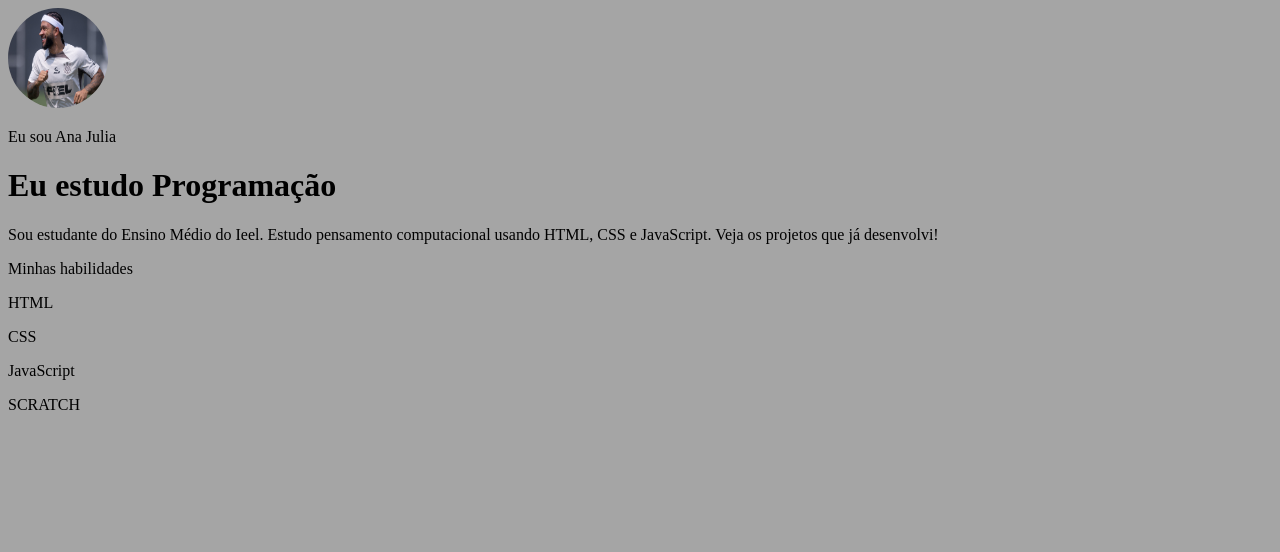
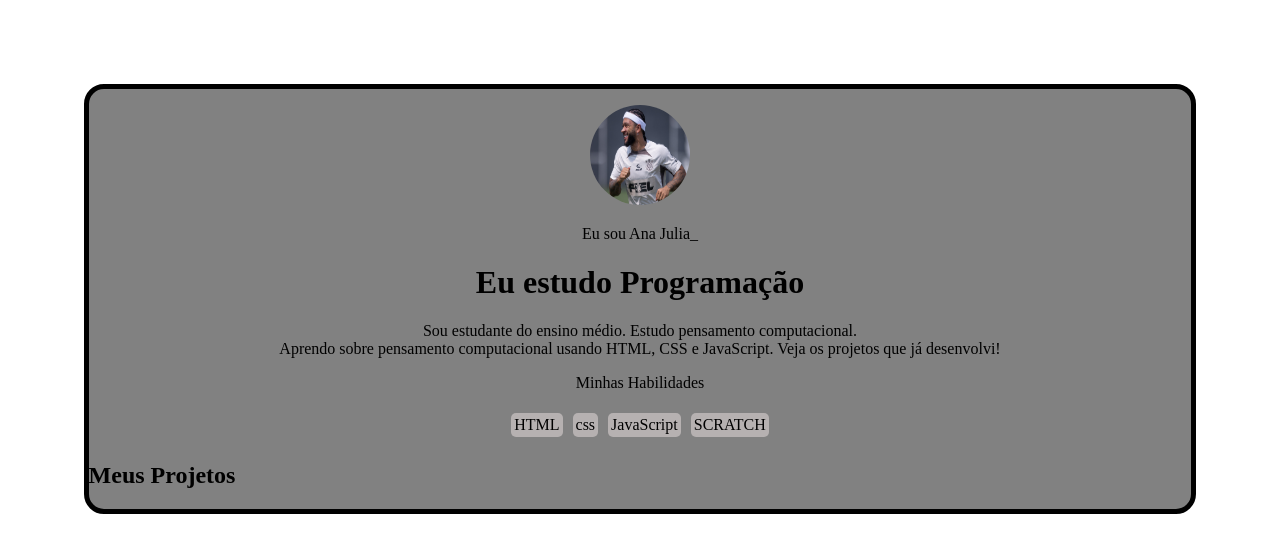
Before and after one commit to anagiorgetti/Portfolio-Ana-Julia-05, a plain HTML site: page Portfolio-Ana-Julia-05-main/Portfólio- Ana Julia- 05/index.html in a window 1280 px wide. Drawn offline with Linux system fonts and the light colour scheme.

Commit message:
Add files via upload

```diff
--- a/Portfolio-Ana-Julia-05-main/Portfólio- Ana Julia- 05/index.html
+++ b/Portfolio-Ana-Julia-05-main/Portfólio- Ana Julia- 05/index.html
@@ -4,25 +4,24 @@
 <head>
     <meta charset="UTF-8">
     <meta name="viewport" content="width=device-width, initial-scale=1.0">
-    <title>Portfólio de Ana Julia Giorgetti</title>
+    <title>Portfólio Ana Julia Giorgetti</title>
     <link rel="stylesheet" href="style.css">
 </head>
 
-
 <body>
     <img src="img/perfil.jpg" alt="">
-    <p class="perfil">Eu sou Ana Julia</p>
+    <p class="perfil">Eu sou Ana Julia_</p>
     <h1>Eu estudo Programação</h1>
-    <p class="desc">Sou estudante do Ensino Médio do Ieel. Estudo pensamento computacional usando HTML, CSS e
-        JavaScript. Veja os projetos que já desenvolvi!
-    </p>
-    <p class="desc">Minhas habilidades</p>
+    <p class="desc">Sou estudante do ensino médio. Estudo pensamento computacional.
+        <br> Aprendo sobre pensamento computacional usando HTML, CSS e JavaScript. Veja os projetos que já desenvolvi!</p>
+    <p class="desc">Minhas Habilidades</p>
     <div>
-        <p class="habilidades">HTML</p>
-        <p class="habilidades"> CSS</p>
-        <p class="habilidades">JavaScript</p>
-        <p class="habilidades">SCRATCH</p>
+        <a class="habilidades">HTML</a>
+        <a class="habilidades">css</a>
+        <a class="habilidades">JavaScript</a>
+        <a class="habilidades">SCRATCH</a>
     </div>
+    <h2>Meus Projetos</h2>
 </body>
 
 </html>
--- a/Portfolio-Ana-Julia-05-main/Portfólio- Ana Julia- 05/style.css
+++ b/Portfolio-Ana-Julia-05-main/Portfólio- Ana Julia- 05/style.css
@@ -1,10 +1,18 @@
+html{
+    background-color: white;
+    margin: 2cm;
+}
+
 body{
-    background-color: rgb(165, 165, 165);
+    background-color: rgb(129, 129, 129);
     display: block;
     justify-content: center;
 align-items: center;
-height: 100vh;
-border: gray 3px;
+height: auto;
+border: rgb(0, 0, 0) solid 5px;
+text-align: center;
+border-radius: 20px;
+padding-top: 1rem;
 }
 
 img{
@@ -12,3 +20,22 @@ img{
 width: 100px;
 height: 100px;
 }
+.perfil{
+    color: rgb(0, 0, 0);
+}
+.desc{
+    color: black;
+}
+div{
+    display: flex;
+    justify-content: center;
+}
+a{
+    margin: 5px;
+    background-color: rgb(182, 177, 177);
+    padding: 3px;
+    border-radius: 5px;
+}
+h2{
+    text-align: left;
+}
```
